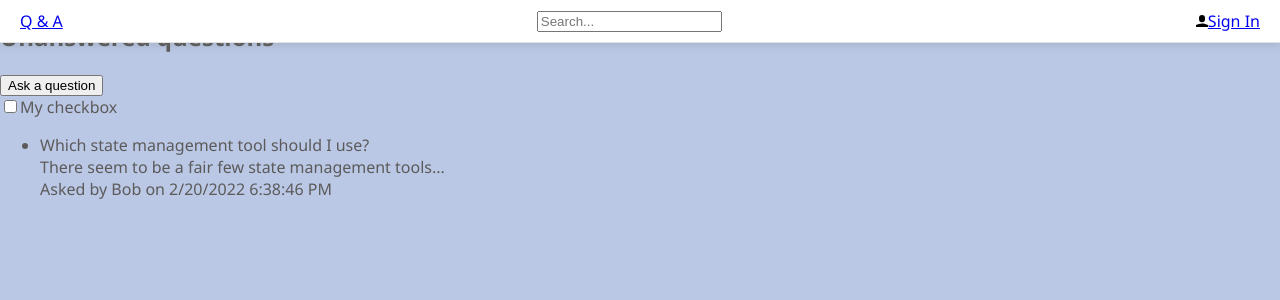
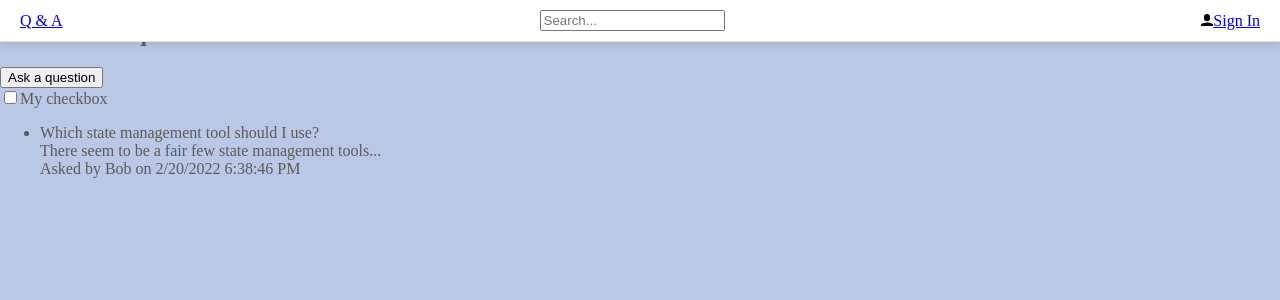
Before and after one commit to ugeHidalgo/ReactWinthDotNet1, a React (Create React App) app: page / in a window 1280 px wide. Shown: the top 300 px of the page. Built offline with nearby package versions, Linux system fonts and the light colour scheme.

Commit message:
Refinement of app styles.

```diff
--- a/src/App.module.css
+++ /dev/null
@@ -1,5 +0,0 @@
-.container {
-  font-family: 'Segoe UI', 'Helvetica Neue', sans-serif;
-  font-size: 16px;
-  color: #5c5a5a;
-}
--- a/src/App.tsx
+++ b/src/App.tsx
@@ -1,11 +1,18 @@
-import React from 'react';
-import styles from './App.module.css';
+/** @jsxImportSource @emotion/react */
+import { css } from '@emotion/react';
+import { fontFamily, fontSize, gray2 } from './Styles';
 import { Header } from './Header';
 import { HomePage } from './HomePage';
 
 function App() {
   return (
-    <div className={styles.container}>
+    <div
+      css={css`
+        font-family: ${fontFamily};
+        font-size: ${fontSize};
+        color: ${gray2};
+      `}
+    >
       <Header />
       <HomePage />
     </div>
--- /dev/null
+++ b/src/Styles.ts
@@ -0,0 +1,15 @@
+export const gray1 = '#383737';
+export const gray2 = '#5c5a5a';
+export const gray3 = '#857c81';
+export const gray4 = '#b9b9b9';
+export const gray5 = '#e3e2e2';
+export const gray6 = '#f7f8fa';
+
+export const primary1 = '#681c41';
+export const primary2 = '#824c67';
+
+export const accent1 = '#dbb365';
+export const accent2 = '#efd197';
+
+export const fontFamily = "'Segoe UI', Helvetica Neue', sans-serif";
+export const fontSize = '16px';
```
